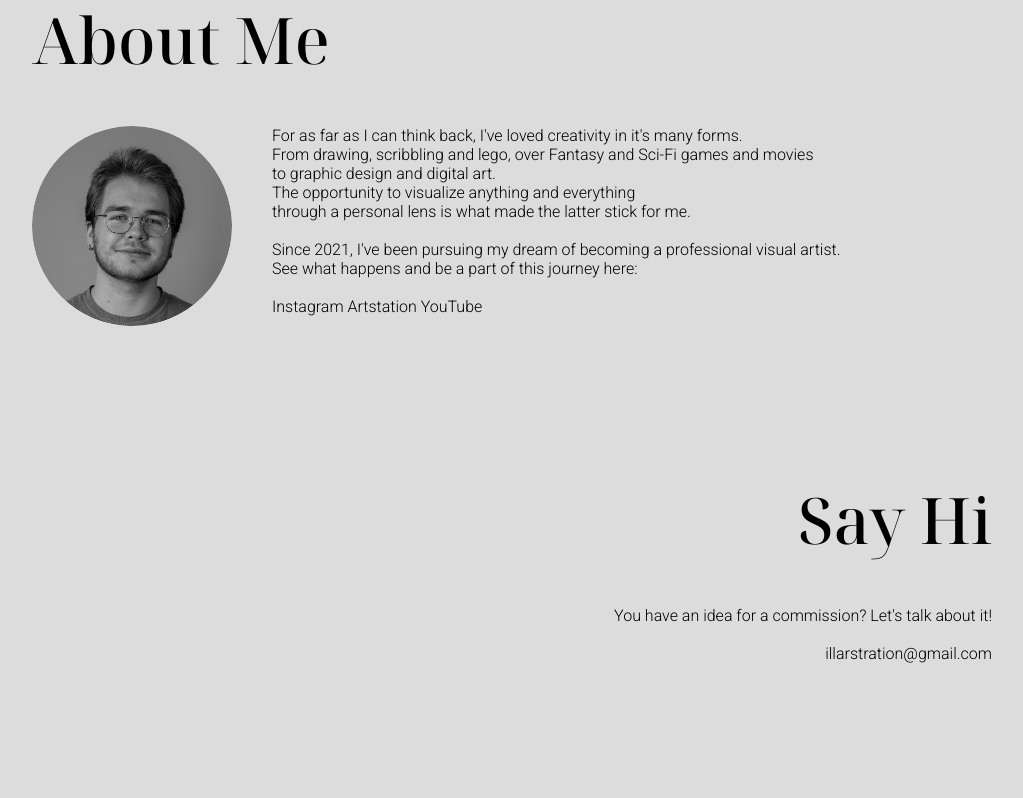
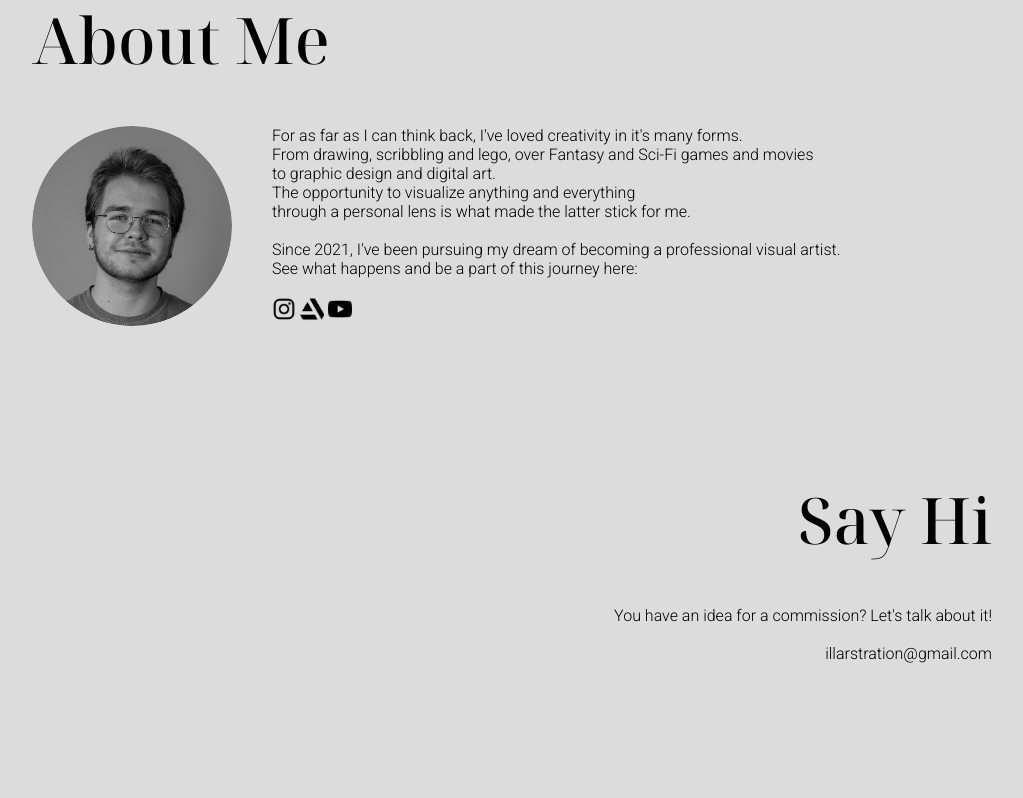
Before and after one commit to illarstration/website, a plain HTML site: page index.html in a window 1280 px wide. Shown: the part 6127-6925 px from the top of the page, without its empty margins (128-1151 px from the left). Drawn offline with Linux system fonts and the light colour scheme.

Commit message:
added icons

```diff
--- a/index.html
+++ b/index.html
@@ -90,7 +90,9 @@
          Since 2021, I've been pursuing my dream of becoming a professional visual artist.<br>
          See what happens and be a part of this journey here:<br>
          <br>
-         Instagram   Artstation   YouTube<br>
+         <a href="instagram.com"><img class="icon" src="resources/instagram.png"></img></a>
+         <a href="artstation.com"><img class="icon" src="resources/artstation.png"></img></a>
+         <a href="youtube.com"><img class="icon" src="resources/youtube.png"></img></a><br>
       </p>
     </div>
   </div>
--- a/style.css
+++ b/style.css
@@ -155,3 +155,9 @@ p{
   width: 80%;
   max-width: 700px;
 }
+
+.icon{
+  width: 1.5em;
+  height: 1.5em;
+  vertical-align: middle;
+}
```
